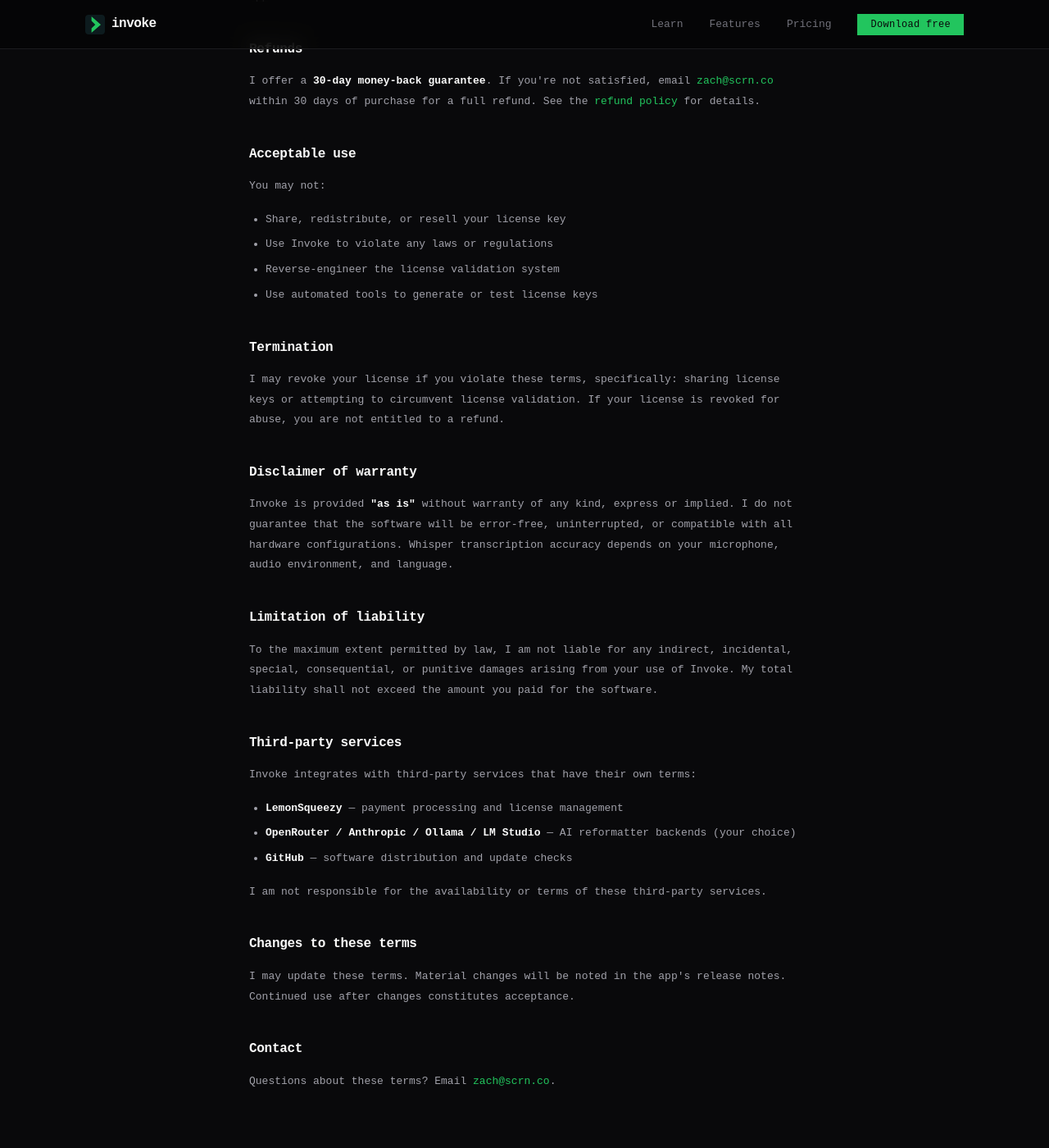
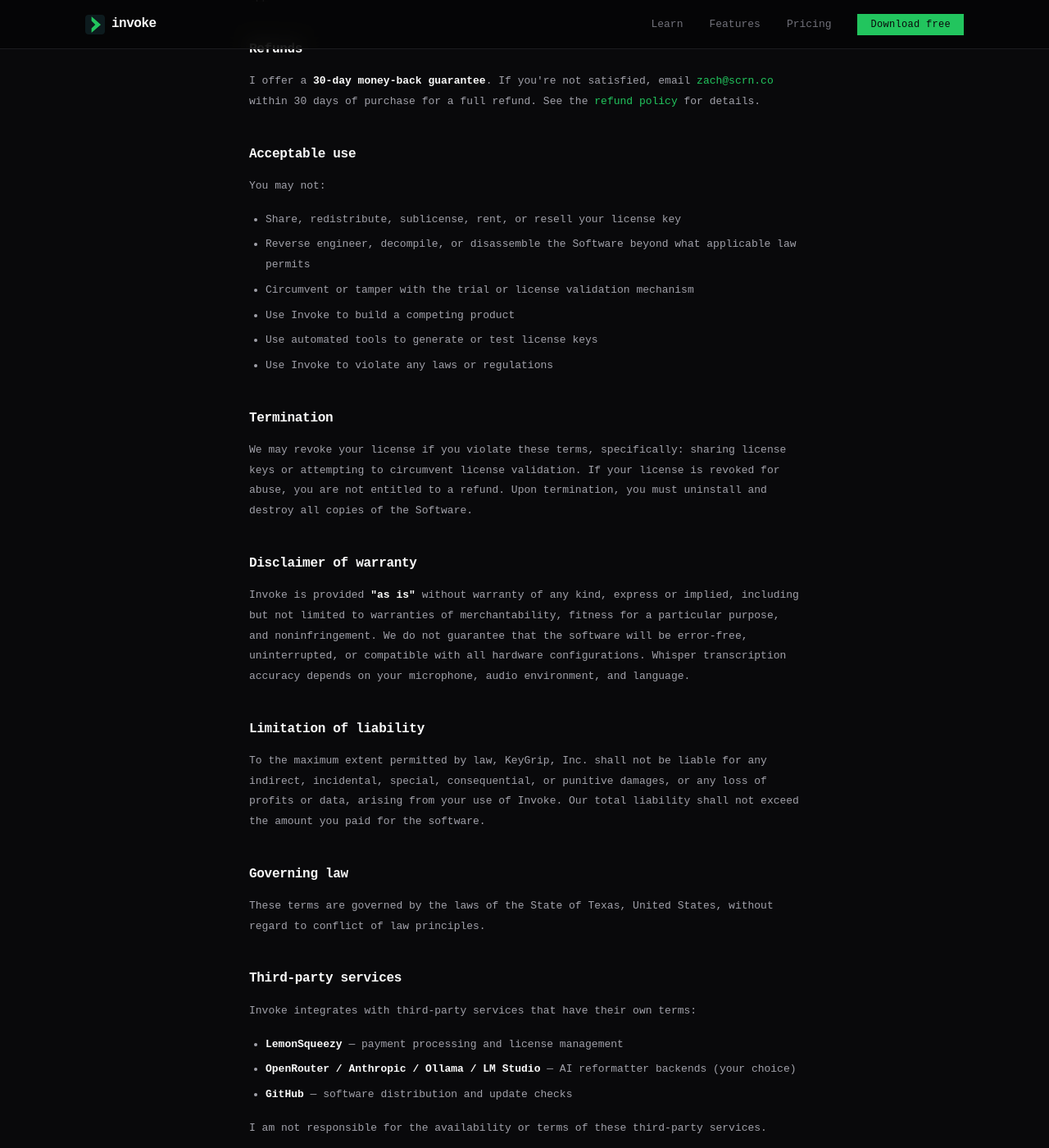
Before and after one commit to zmroth/getinvoke.dev, a Jekyll site: the page built from terms/index.html, in a window 1280 px wide and 1400 px high, scrolled down 876 px. Shown: the whole window at 82% size. Built offline with Jekyll 4.4.1, drawn with Linux system fonts in a browser that asks for light colours; some of the changed text lies outside the part shown.

Commit message:
update: privacy policy and terms for v0.10.3 launch
Privacy:
- Entity changed to KeyGrip, Inc.
- Added Privacy Mode mention
- Added LM Studio as separate backend option
- Added local data storage paths section (Windows/Mac/Linux)
- Added crash.log documentation
- Added machine ID mention to license validation
- Updated contact to support@getinvoke.dev

Terms:
- Entity changed to KeyGrip, Inc.
- Expanded acceptable use restrictions (matches EULA.md)
- Added governing law (Texas)
- Strengthened warranty disclaimer language
- Updated contact to support@getinvoke.dev

Co-Authored-By: Claude Opus 4.6 (1M context) <noreply@anthropic.com>

```diff
--- a/terms/index.html
+++ b/terms/index.html
@@ -107,10 +107,10 @@ footer .container { max-width: 1120px; margin: 0 auto; padding: 0 24px; display:
 <div class="legal">
   <div class="legal-label">Legal</div>
   <h1 class="legal-title">Terms of Service</h1>
-  <p class="legal-updated">Last updated: March 13, 2026</p>
+  <p class="legal-updated">Last updated: April 1, 2026</p>
 
   <div class="legal-body">
-    <p>These terms govern your use of the Invoke desktop application and the getinvoke.dev website, operated by Zach Roth ("I", "me"). By purchasing, downloading, or using Invoke, you agree to these terms.</p>
+    <p>These terms govern your use of the Invoke desktop application and the getinvoke.dev website, operated by KeyGrip, Inc. ("we", "us"). By purchasing, downloading, or using Invoke, you agree to these terms.</p>
 
     <h2>License grant</h2>
     <p>When you purchase Invoke, you receive a <strong>perpetual, non-exclusive, non-transferable</strong> license to use the software on one machine at a time. Your license key activates on a single device. To move to a new machine, deactivate your current installation first.</p>
@@ -131,20 +131,25 @@ footer .container { max-width: 1120px; margin: 0 auto; padding: 0 24px; display:
     <h2>Acceptable use</h2>
     <p>You may not:</p>
     <ul>
-      <li>Share, redistribute, or resell your license key</li>
+      <li>Share, redistribute, sublicense, rent, or resell your license key</li>
+      <li>Reverse engineer, decompile, or disassemble the Software beyond what applicable law permits</li>
+      <li>Circumvent or tamper with the trial or license validation mechanism</li>
+      <li>Use Invoke to build a competing product</li>
+      <li>Use automated tools to generate or test license keys</li>
       <li>Use Invoke to violate any laws or regulations</li>
-      <li>Reverse-engineer the license validation system</li>
-      <li>Use automated tools to generate or test license keys</li>
     </ul>
 
     <h2>Termination</h2>
-    <p>I may revoke your license if you violate these terms, specifically: sharing license keys or attempting to circumvent license validation. If your license is revoked for abuse, you are not entitled to a refund.</p>
+    <p>We may revoke your license if you violate these terms, specifically: sharing license keys or attempting to circumvent license validation. If your license is revoked for abuse, you are not entitled to a refund. Upon termination, you must uninstall and destroy all copies of the Software.</p>
 
     <h2>Disclaimer of warranty</h2>
-    <p>Invoke is provided <strong>"as is"</strong> without warranty of any kind, express or implied. I do not guarantee that the software will be error-free, uninterrupted, or compatible with all hardware configurations. Whisper transcription accuracy depends on your microphone, audio environment, and language.</p>
+    <p>Invoke is provided <strong>"as is"</strong> without warranty of any kind, express or implied, including but not limited to warranties of merchantability, fitness for a particular purpose, and noninfringement. We do not guarantee that the software will be error-free, uninterrupted, or compatible with all hardware configurations. Whisper transcription accuracy depends on your microphone, audio environment, and language.</p>
 
     <h2>Limitation of liability</h2>
-    <p>To the maximum extent permitted by law, I am not liable for any indirect, incidental, special, consequential, or punitive damages arising from your use of Invoke. My total liability shall not exceed the amount you paid for the software.</p>
+    <p>To the maximum extent permitted by law, KeyGrip, Inc. shall not be liable for any indirect, incidental, special, consequential, or punitive damages, or any loss of profits or data, arising from your use of Invoke. Our total liability shall not exceed the amount you paid for the software.</p>
+
+    <h2>Governing law</h2>
+    <p>These terms are governed by the laws of the State of Texas, United States, without regard to conflict of law principles.</p>
 
     <h2>Third-party services</h2>
     <p>Invoke integrates with third-party services that have their own terms:</p>
@@ -156,10 +161,10 @@ footer .container { max-width: 1120px; margin: 0 auto; padding: 0 24px; display:
     <p>I am not responsible for the availability or terms of these third-party services.</p>
 
     <h2>Changes to these terms</h2>
-    <p>I may update these terms. Material changes will be noted in the app's release notes. Continued use after changes constitutes acceptance.</p>
+    <p>We may update these terms for future versions of the Software. Material changes will be noted in the app's release notes. Continued use of updated versions constitutes acceptance. Your current version remains governed by the terms in effect when you obtained it.</p>
 
     <h2>Contact</h2>
-    <p>Questions about these terms? Email <a href="mailto:zach@scrn.co">zach@scrn.co</a>.</p>
+    <p>Questions about these terms? Email <a href="mailto:support@getinvoke.dev">support@getinvoke.dev</a>.</p>
   </div>
 </div>
 
```
Also changed, not shown: privacy/index.html (+19 -8 lines).
